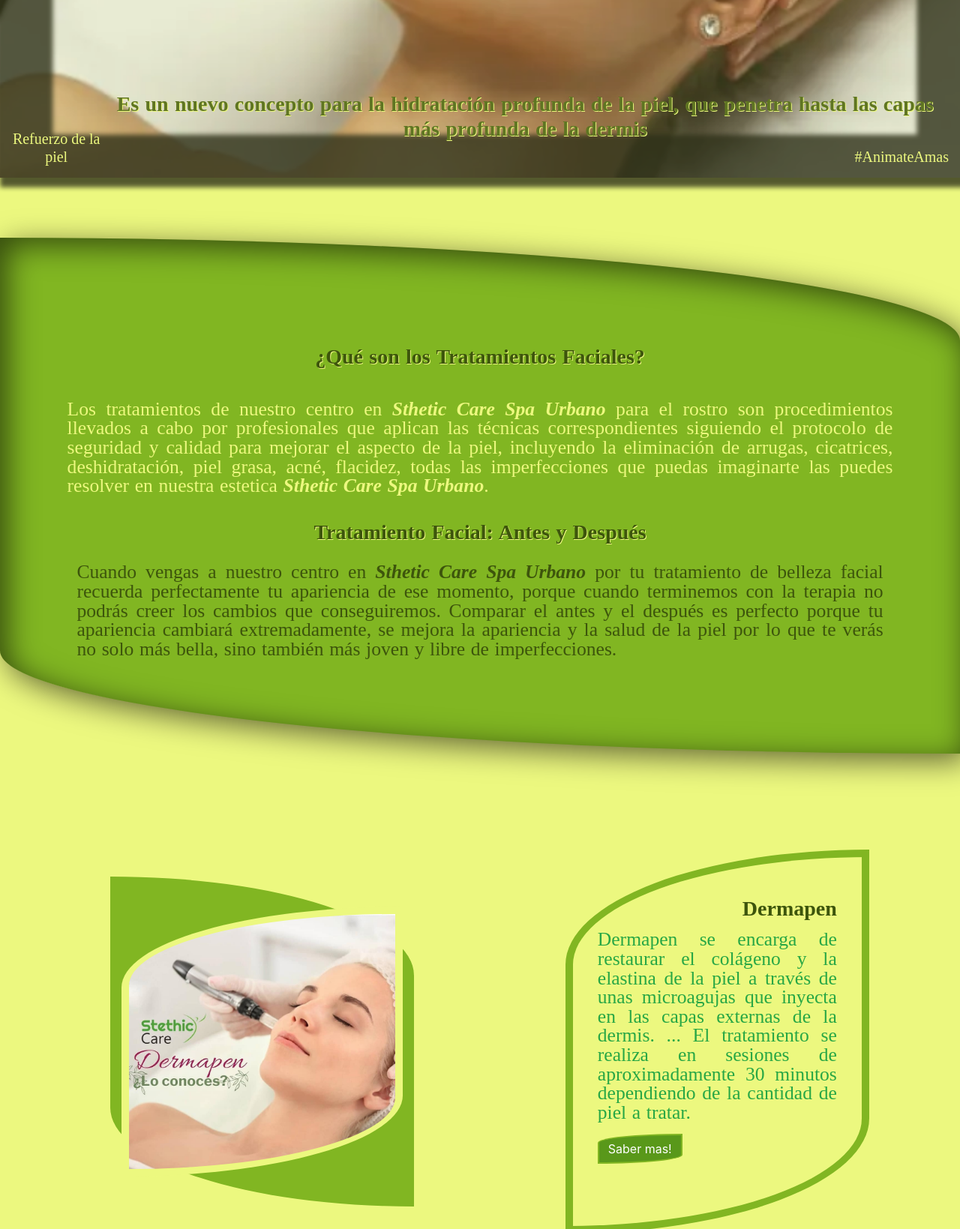
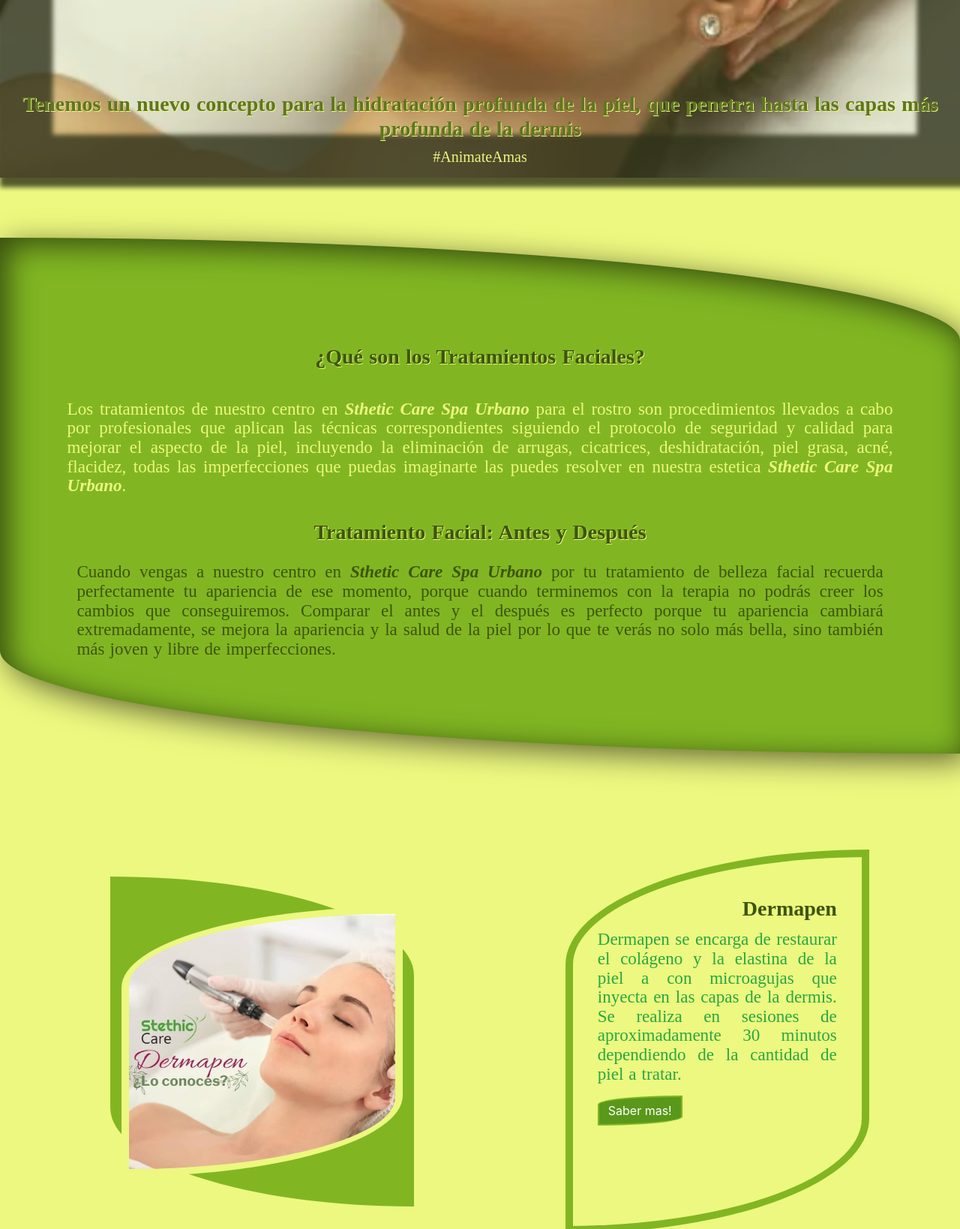
Before and after one commit to Federicoluis/mi-proyecto, a website: page pages/tratamientos-faciales.html in a window 1280 px wide. Shown: the part 920-2559 px from the top of the page at 75% size. Drawn offline with nearby package versions, Linux system fonts and the light colour scheme; a web font is replaced by a local one.

Commit message:
finalizado

```diff
--- a/pages/tratamientos-faciales.html
+++ b/pages/tratamientos-faciales.html
@@ -28,12 +28,9 @@
     <h1>Tratamientos Faciales</h1>
     <!-- IMAGEN PRINCIPAL -->
     <section class="imgFacial container-fluid d-flex justify-content-center principal">
-      <div>
-          <h5>Refuerzo de la piel</h5>
-      </div>
       <div class="align-self-end">
-          <h3>Es un nuevo concepto para la hidratación profunda de la piel, que penetra hasta las capas más profunda de la dermis</h3>
-          <h5 class="text-right">#AnimateAmas</h5>
+          <h3>Tenemos un nuevo concepto para la hidratación profunda de la piel, que penetra hasta las capas más profunda de la dermis</h3>
+          <h5 class="text-start">#AnimateAmas</h5>
       </div>
     </section>
     <!-- TEXTO MEDIO -->
@@ -58,7 +55,7 @@
       <div class="card border-success mb-3 text-center col-md-4">
         <div class="card-body text-success">
           <h3 class="card-title text-right">Dermapen</h3>
-          <p class="card-text text-justify">Dermapen se encarga de restaurar el colágeno y la elastina de la piel a través de unas microagujas que inyecta en las capas externas de la dermis. ... El tratamiento se realiza en sesiones de aproximadamente 30 minutos dependiendo de la cantidad de piel a tratar.</p>
+          <p class="card-text text-justify">Dermapen se encarga de restaurar el colágeno y la elastina de la piel a con microagujas que inyecta en las capas de la dermis. Se realiza en sesiones de aproximadamente 30 minutos dependiendo de la cantidad de piel a tratar.</p>
           <a href="#" class="btn btn-success">Saber mas!</a>
         </div>
       </div>
@@ -70,7 +67,7 @@
       <div class="card border-success mb-3 text-center col-md-4">
         <div class="card-body text-success">
           <h3 class="card-title text-right">Modelado Facial</h3>
-          <p class="card-text text-justify">Nos distinguimo de otra tecnología por su mayor seguridad en la reducción de grasa subcutánea. Un aplicador de vacío ajustable actúa encapsulando selectivamente en su interior el tejido graso y disminuyendo de forma controlada su temperatura. Así produce la apoptosis.</p>
+          <p class="card-text text-justify">Nos distinguimos de otras tecnologías por su mayor seguridad en la reducción de grasa subcutánea. Un aplicador de vacío ajustable actúa encapsulando selectivamente en su interior el tejido graso y disminuyendo su temperatura.</p>
           <a href="#" class="btn btn-success">Saber mas!</a>
         </div>
       </div>
--- a/scss/styles.scss
+++ b/scss/styles.scss
@@ -290,7 +290,7 @@
 }
 p {
   font-family: "Cormorant Upright", serif;
-  font-size: 2vw;
+  font-size: 1.8vw;
   word-spacing: 0.1vw;
   line-height: 2vw;
   text-align: center;
```
Also changed, not shown: index.html (+3 -3 lines), pages/depilacion-laser.html (+1 -1 lines), pages/tratamientos-corporales.html (+1 -1 lines), css/styles.css.
